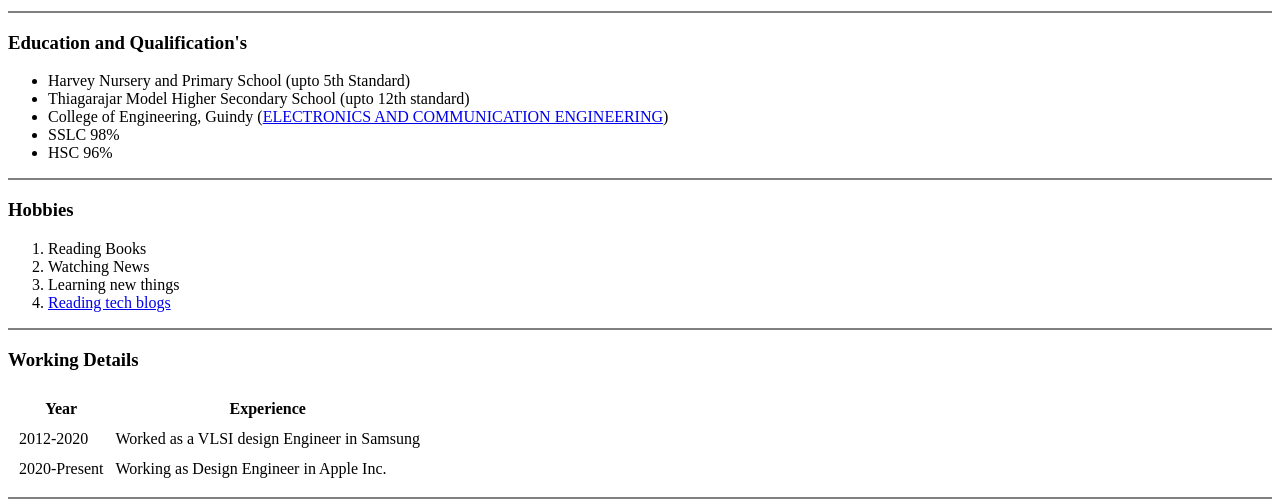
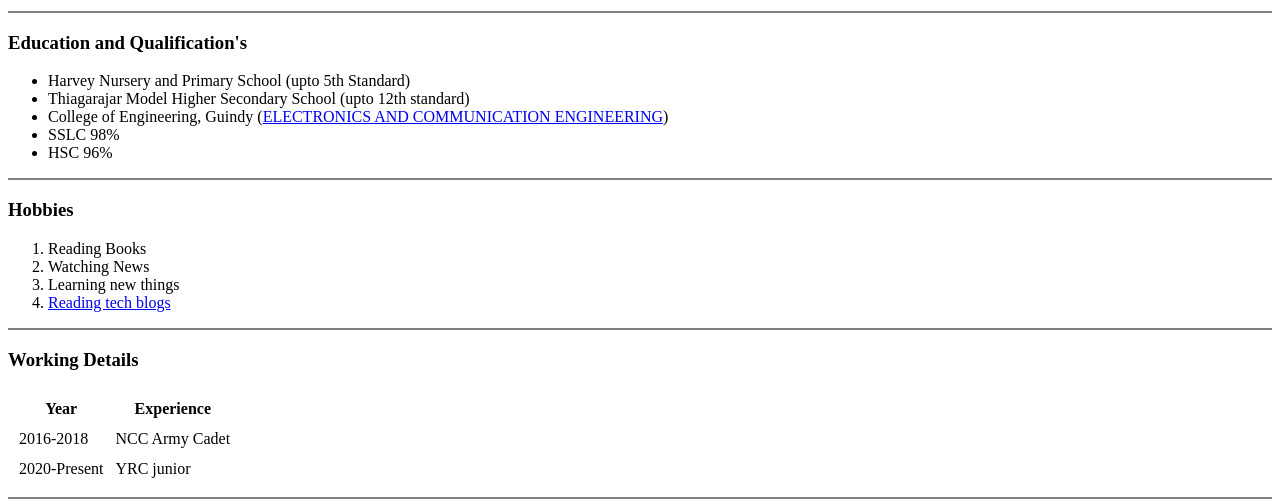
Before and after one commit to Niranjanprasad12/firstwebsite, a plain HTML site: page index.html in a window 1280 px wide. Shown: the part 451-952 px from the top of the page. Drawn offline with Linux system fonts and the light colour scheme.

Commit message:
Update index.html

```diff
--- a/index.html
+++ b/index.html
@@ -77,10 +77,10 @@
 
                 <tr>
                     <td>   <!-- 'td' element is used to enter the data inside the table and it actually creates coloumn inside the table-->
-                        2012-2020
+                        2016-2018
                     </td>
                     <td>
-                        Worked as a VLSI design Engineer in Samsung
+                        NCC Army Cadet
                     </td>
                 </tr>
 
@@ -90,7 +90,7 @@
                         2020-Present
                     </td>
                     <td>
-                        Working as Design Engineer in Apple Inc.
+                        YRC junior
                     </td>
                 </tr>
 
```
